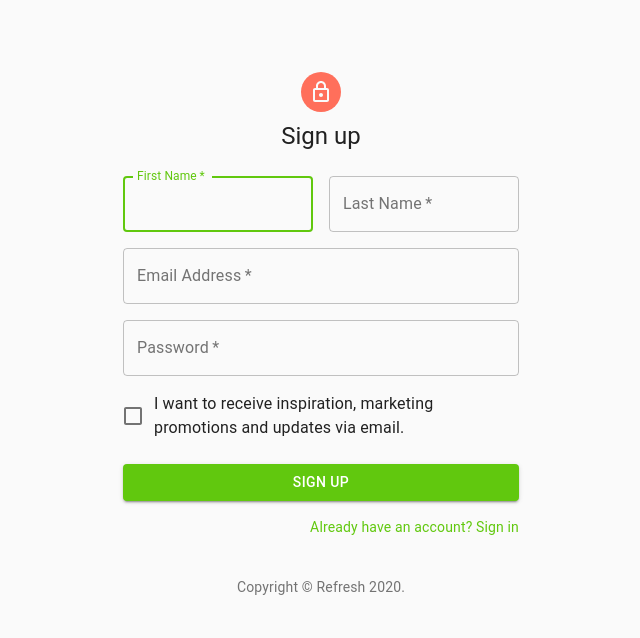
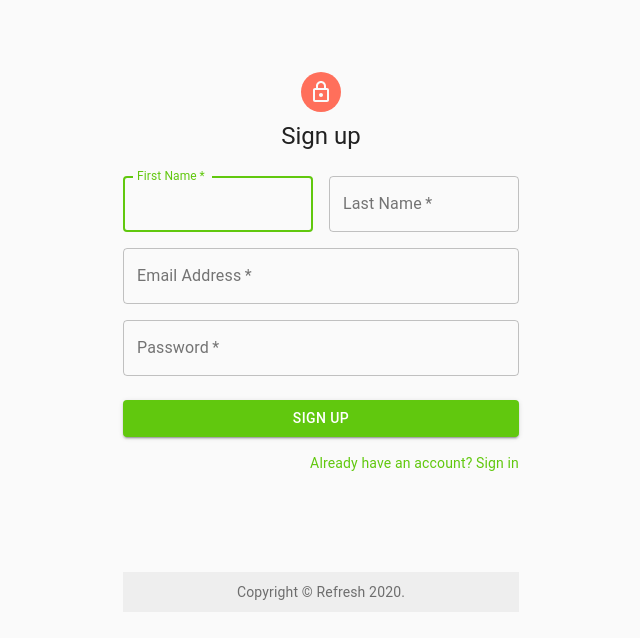
Before and after one commit to hihellos/Refresh, a React (Create React App) app in the folder client/: page /signup in a window 1280 px wide. Shown: the top 638 px of the page, without its empty margins (319-959 px from the left). Built offline with nearby package versions, Linux system fonts and the light colour scheme.

Commit message:
material-ui hovering footer

```diff
--- a/client/src/components/Footer/index.js
+++ b/client/src/components/Footer/index.js
@@ -4,18 +4,12 @@ import Container from '@material-ui/core/Container';
 import Copyright from '../Copyright/index'
 
 const useStyles = makeStyles((theme) => ({
-  root: {
-    display: 'flex',
-    flexDirection: 'column',
-    minHeight: '35vh',
-  },
-  main: {
-    marginTop: theme.spacing(0),
-    marginBottom: theme.spacing(0),
-  },
+
   footer: {
-    padding: theme.spacing(3, 2),
-    marginTop: 'auto',
+    marginTop: "calc(10% + 60px)",
+    padding: "10px",
+    position: "sticky",
+    bottom: 0,
     backgroundColor:
       theme.palette.type === 'light' ? theme.palette.grey[200] : theme.palette.grey[800],
   },
@@ -25,9 +19,9 @@ export default function StickyFooter() {
   const classes = useStyles();
 
   return (
-    <div className={classes.root}>
+    <div>
       <footer className={classes.footer}>
-        <Container maxWidth="sm">
+        <Container text-align={"center"} position={"sticky"} bottom={"0"} display={"flex"} min-height={"100vh"} flex-direction={"column"}>
           <Copyright />
         </Container>
       </footer>
--- a/client/src/pages/Home.js
+++ b/client/src/pages/Home.js
@@ -1,11 +1,12 @@
 import React from 'react';
 import NavBar from '../components/Nav'
 import RoomBox from './components/RoomBox';
-import AppBar from '../components/Nav/index.js';
+import Footer from '../components/Footer/index';
 
 
 export default function Home() {
   return (
+    <>
     <h3>NAV BAR WILL RENDER AT TOP<br />
     <NavBar/>
     GRID FOR ROOMS <br />
@@ -16,6 +17,7 @@ export default function Home() {
     //each square is a room box component
 
     // <RoomBox>Room info</RoomBox>
-    //footer
+    <Footer/>
+    </>
   )
 }
--- a/client/src/pages/Login.js
+++ b/client/src/pages/Login.js
@@ -1,8 +1,7 @@
 import React, { useState } from 'react';
-import { Avatar, Button, Link, Grid, Box, CssBaseline, TextField, Typography, Container} from '@material-ui/core';
+import { Avatar, Button, Link, Grid, CssBaseline, TextField, Typography, Container} from '@material-ui/core';
 import LockOutlinedIcon from '@material-ui/icons/LockOutlined';
 import { makeStyles } from '@material-ui/core/styles';
-import Copyright from '../components/Copyright';
 import Facebook from '../../src/components/Facebook/Facebook';
 import API from '../utils/API';
 import StickyFooter from '../components/Footer';
@@ -137,7 +136,7 @@ export default function Login() {
           <Grid container justify="center">
             <Grid item>
               <div className={classes.link}>
-              <Link href="#" variant="body2" >
+              <Link href="#" variant="body2" color="initial">
                 {"Don't have an account? Sign Up"}
               </Link>
               </div>
--- a/client/src/pages/Signup.js
+++ b/client/src/pages/Signup.js
@@ -1,9 +1,9 @@
 import React, { useState } from 'react';
-import { Avatar, Button, CssBaseline, TextField, FormControlLabel, Checkbox, Link, Grid, Box, Typography, Container } from '@material-ui/core';
+import { Avatar, Button, CssBaseline, TextField, Link, Grid, Typography, Container } from '@material-ui/core';
 import LockOutlinedIcon from '@material-ui/icons/LockOutlined';
 import { makeStyles } from '@material-ui/core/styles';
-import Copyright from '../components/Copyright';
 import API from '../utils/API';
+import StickyFooter from '../components/Footer';
 
 const useStyles = makeStyles((theme) => ({
   paper: {
@@ -122,12 +122,6 @@ export default function SignUp() {
                 onChange={handleInputChange}
               />
             </Grid>
-            <Grid item xs={12}>
-              <FormControlLabel
-                control={<Checkbox value="allowExtraEmails" color="primary" />}
-                label="I want to receive inspiration, marketing promotions and updates via email."
-              />
-            </Grid>
           </Grid>
           <Button
             type="submit"
@@ -148,9 +142,8 @@ export default function SignUp() {
           </Grid>
         </form>
       </div>
-      <Box mt={5}>
-        <Copyright />
-      </Box>
+      <StickyFooter />
     </Container>
+
   );
 }
--- a/client/src/theme.js
+++ b/client/src/theme.js
@@ -10,13 +10,13 @@ const theme = createMuiTheme({
       main: '#ff6f5b', //salmon
       contrastText: '#ffffff', //white
     },
-    warning: {
+    error: {
         light: '#ffb74d', //muted tangerine
         main: '#ff9800', //tangerine
         dark: 'f57c00', //dark tangerine
-        contrastText: '#fffff',
+        contrastText: '#fffff', //white
     },
-    info: {
+    initial: {
         main: '#cccccc', //light grey
         contrastText: '#000000', //black
     }
```
